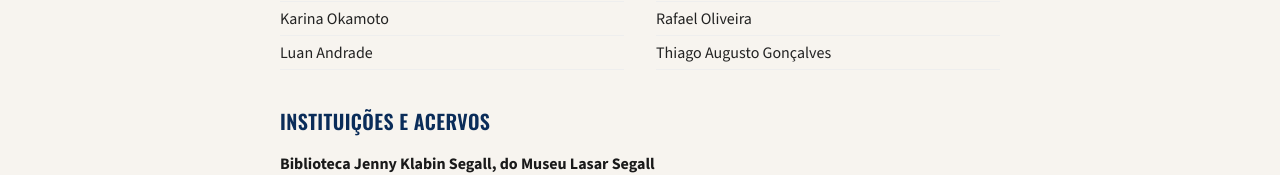
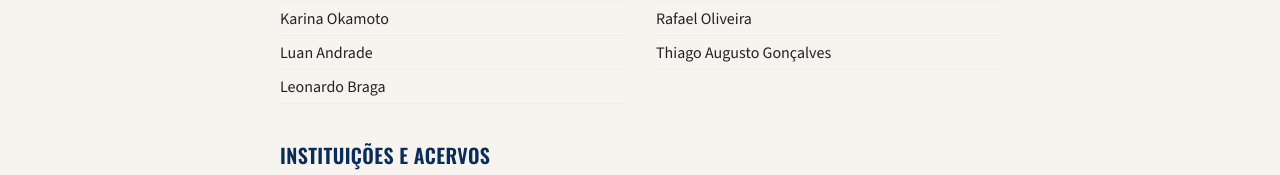
Before and after one commit to teacherafael/musicais-brasileiros, a React (Vite) app: page /agradecimentos in a window 1280 px wide. Shown: the part 474-649 px from the top of the page. Built offline with nearby package versions, Linux system fonts and the light colour scheme; no server answers.

Commit message:
correção agradecimentos

```diff
--- a/src/pages/Agradecimentos.jsx
+++ b/src/pages/Agradecimentos.jsx
@@ -5,6 +5,7 @@ const PESSOAS = [
   "Julio Cesar Figueiredo Jr.",
   "Karina Okamoto",
   "Luan Andrade",
+"Leonardo Braga",
   "Pedro Blois",
   "Pedro Costa",
   "Rafael Oliveira",
```
